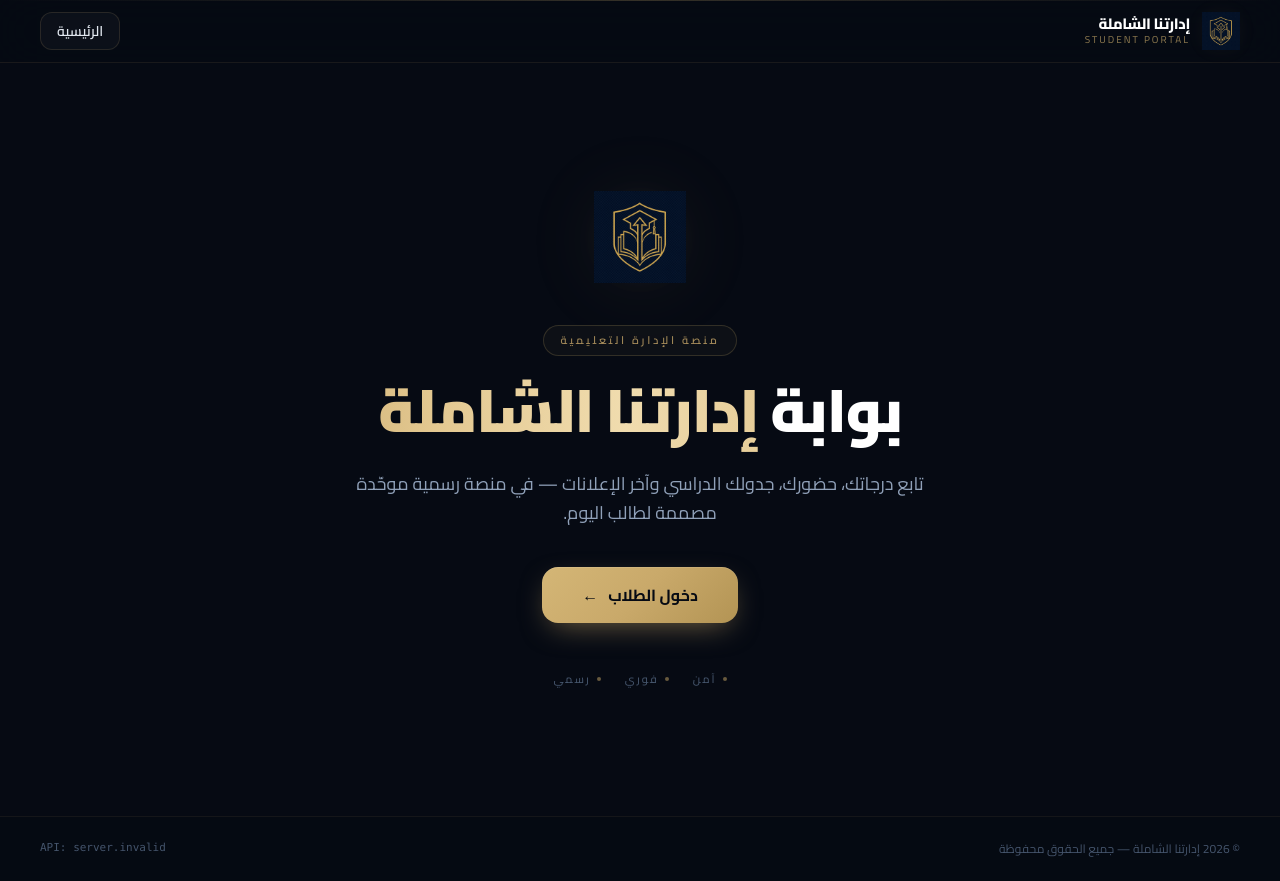
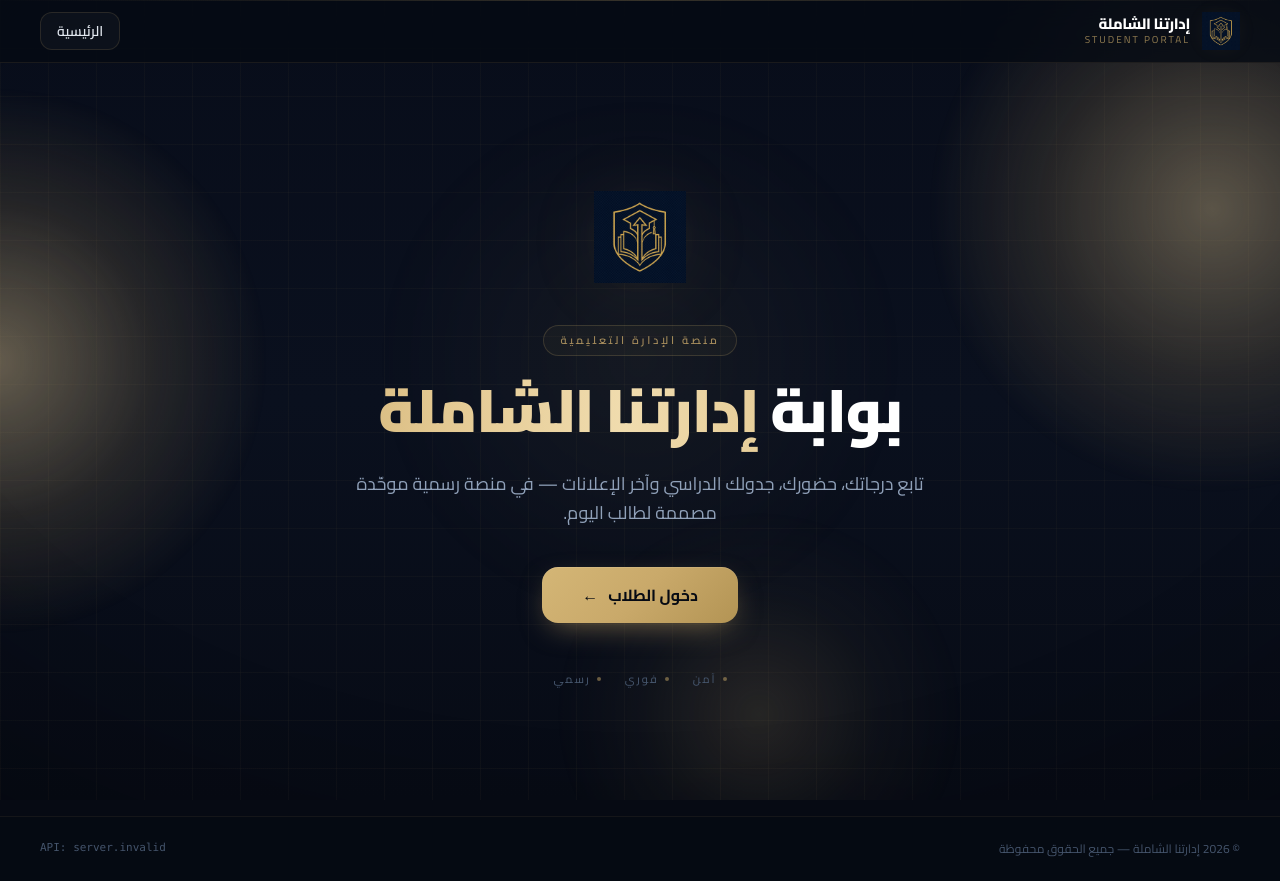
Before and after one commit to amer585/men, a React (Vite) app: page / in a window 1280 px wide. Built offline with nearby package versions, Linux system fonts and the light colour scheme; no server answers.

Commit message:
fix: background invisible — bulletproof z-0/z-10 rewrite

```diff
--- a/App.tsx
+++ b/App.tsx
@@ -23,53 +23,50 @@ function loadSavedStudent(): StudentProfile | null {
   }
 }
 
-function AuroraBackground() {
+function Background() {
   return (
-    <div className="pointer-events-none fixed inset-0 -z-10 overflow-hidden">
-      {/* Base — slightly warmer navy so gold pops */}
-      <div className="absolute inset-0 bg-ink-950" />
-      <div className="absolute inset-0 bg-[linear-gradient(180deg,#080c18,#0a0f1c_50%,#070b15)]" />
-
-      {/* ROYAL GOLD ORBS — bright, visible, fast-moving */}
+    // FIXED + z-0 (NOT negative). Content wrapper uses z-10 so it's always
+    // above. This is the bulletproof pattern — no body-bg-covering trap.
     <div
-        className="animate-orb1 absolute right-[-8rem] top-[-8rem] h-[45rem] w-[45rem] rounded-full"
-        style={{ background: 'radial-gradient(circle, rgba(212,182,118,0.55), rgba(201,169,106,0.22) 35%, transparent 70%)' }}
-      />
+      className="pointer-events-none fixed inset-0 z-0 overflow-hidden"
+      style={{ background: 'linear-gradient(180deg, #080d1a 0%, #0a101e 50%, #070b15 100%)' }}
+    >
+      {/* Orb 1 — top right, bright core ON screen */}
       <div
-        className="animate-orb2 absolute left-[-10rem] top-[10%] h-[40rem] w-[40rem] rounded-full"
-        style={{ background: 'radial-gradient(circle, rgba(227,200,145,0.45), rgba(201,169,106,0.15) 40%, transparent 70%)' }}
-      />
-      <div
-        className="animate-orb3 absolute bottom-[-12rem] left-[28%] h-[42rem] w-[42rem] rounded-full"
-        style={{ background: 'radial-gradient(circle, rgba(201,169,106,0.4), rgba(180,150,80,0.1) 40%, transparent 70%)' }}
-      />
-
-      {/* ROYAL LIGHT RAYS — golden beams from top center */}
-      <div
-        className="absolute left-1/2 top-[-20%] h-[80vh] w-[60vw] -translate-x-1/2"
+        className="animate-orb1 absolute rounded-full"
         style={{
-          background: 'conic-gradient(from 270deg at 50% 0%, transparent 35deg, rgba(212,182,118,0.12) 45deg, rgba(212,182,118,0.04) 55deg, transparent 65deg, transparent 85deg, rgba(212,182,118,0.08) 95deg, transparent 105deg)',
-          animation: 'breathe 12s ease-in-out infinite',
+          width: '500px', height: '500px', right: '-120px', top: '-80px',
+          background: 'radial-gradient(circle, rgba(227,200,145,0.6) 0%, rgba(201,169,106,0.25) 40%, transparent 70%)',
         }}
       />
-
-      {/* Central breathing warmth */}
+      {/* Orb 2 — mid left */}
       <div
-        className="animate-breathe absolute left-1/2 top-[40%] h-[40rem] w-[40rem] -translate-x-1/2 -translate-y-1/2 rounded-full"
-        style={{ background: 'radial-gradient(circle, rgba(212,182,118,0.12), transparent 65%)' }}
+        className="animate-orb2 absolute rounded-full"
+        style={{
+          width: '440px', height: '440px', left: '-100px', top: '30%',
+          background: 'radial-gradient(circle, rgba(227,200,145,0.5) 0%, rgba(201,169,106,0.18) 40%, transparent 70%)',
+        }}
       />
-
-      {/* Faint institutional grid */}
-      <div className="absolute inset-0 bg-[linear-gradient(to_right,rgba(201,169,106,0.04)_1px,transparent_1px),linear-gradient(to_bottom,rgba(201,169,106,0.04)_1px,transparent_1px)] bg-[size:52px_52px]" />
-
-      {/* Diagonal luxury sheen */}
-      <div className="absolute inset-0 opacity-[0.03] bg-[repeating-linear-gradient(135deg,transparent,transparent_140px,rgba(212,182,118,1)_140px,rgba(212,182,118,1)_141px)]" />
-
-      {/* Top gold edge glow */}
-      <div className="absolute inset-x-0 top-0 h-32 bg-gradient-to-b from-gold-500/[0.08] to-transparent" />
-
+      {/* Orb 3 — bottom center */}
+      <div
+        className="animate-orb3 absolute rounded-full"
+        style={{
+          width: '480px', height: '480px', left: '40%', bottom: '-160px',
+          background: 'radial-gradient(circle, rgba(212,182,118,0.45) 0%, rgba(201,169,106,0.12) 40%, transparent 70%)',
+        }}
+      />
+      {/* Breathing center glow */}
+      <div
+        className="animate-breathe absolute rounded-full"
+        style={{
+          width: '600px', height: '600px', left: '50%', top: '45%', transform: 'translate(-50%,-50%)',
+          background: 'radial-gradient(circle, rgba(212,182,118,0.18) 0%, transparent 65%)',
+        }}
+      />
+      {/* Faint grid */}
+      <div className="absolute inset-0 bg-[linear-gradient(to_right,rgba(201,169,106,0.04)_1px,transparent_1px),linear-gradient(to_bottom,rgba(201,169,106,0.04)_1px,transparent_1px)] bg-[size:48px_48px]" />
       {/* Vignette */}
-      <div className="absolute inset-0 bg-[radial-gradient(130%_130%_at_50%_30%,transparent_45%,rgba(0,0,0,0.5)_100%)]" />
+      <div className="absolute inset-0 bg-[radial-gradient(125%_125%_at_50%_35%,transparent_45%,rgba(0,0,0,0.5)_100%)]" />
     </div>
   );
 }
@@ -113,8 +110,9 @@ export default function App() {
   }
 
   return (
-    <div className="relative flex min-h-screen flex-col">
-      <AuroraBackground />
+    <>
+      <Background />
+      <div className="relative z-10 flex min-h-screen flex-col">
         <Header
           view={view}
           onHome={() => (student ? setView('student') : setView('landing'))}
@@ -124,5 +122,6 @@ export default function App() {
         <main className="mx-auto w-full max-w-6xl flex-1 px-4 py-8 md:px-6 md:py-12">{body}</main>
         <Footer />
       </div>
+    </>
   );
 }
--- a/index.css
+++ b/index.css
@@ -23,27 +23,27 @@
   --animate-shimmer: shimmer 6s linear infinite;
   --animate-pulse-soft: pulseSoft 4s ease-in-out infinite;
   --animate-sheen: sheen 2.5s ease-in-out infinite;
-  --animate-orb1: orb1 9s ease-in-out infinite;
-  --animate-orb2: orb2 11s ease-in-out infinite;
-  --animate-orb3: orb3 8s ease-in-out infinite;
-  --animate-breathe: breathe 4s ease-in-out infinite;
+  --animate-orb1: orb1 7s ease-in-out infinite;
+  --animate-orb2: orb2 9s ease-in-out infinite;
+  --animate-orb3: orb3 6s ease-in-out infinite;
+  --animate-breathe: breathe 5s ease-in-out infinite;
 }
 
 @keyframes orb1 {
-  0%, 100% { transform: translate(0, 0) scale(1); opacity: 0.5; }
-  50% { transform: translate(120px, 80px) scale(1.3); opacity: 1; }
+  0%, 100% { transform: translate(0, 0) scale(1); opacity: 0.4; }
+  50% { transform: translate(160px, 100px) scale(1.4); opacity: 1; }
 }
 @keyframes orb2 {
-  0%, 100% { transform: translate(0, 0) scale(1); opacity: 0.4; }
-  50% { transform: translate(-100px, -90px) scale(1.2); opacity: 0.9; }
+  0%, 100% { transform: translate(0, 0) scale(1); opacity: 0.3; }
+  50% { transform: translate(-140px, -110px) scale(1.3); opacity: 0.9; }
 }
 @keyframes orb3 {
-  0%, 100% { transform: translate(0, 0) scale(0.9); opacity: 0.35; }
-  50% { transform: translate(90px, -80px) scale(1.25); opacity: 0.8; }
+  0%, 100% { transform: translate(0, 0) scale(0.85); opacity: 0.3; }
+  50% { transform: translate(120px, -90px) scale(1.3); opacity: 0.85; }
 }
 @keyframes breathe {
-  0%, 100% { opacity: 0.4; transform: scale(1); }
-  50% { opacity: 0.8; transform: scale(1.15); }
+  0%, 100% { opacity: 0.3; transform: translate(-50%, -50%) scale(1); }
+  50% { opacity: 0.7; transform: translate(-50%, -50%) scale(1.2); }
 }
 
 @keyframes fade {
@@ -78,11 +78,14 @@ html { scroll-behavior: smooth; }
 
 body {
   font-family: var(--font-sans);
-  background: var(--color-ink-950);
+  /* Transparent — the Background component paints the base color instead.
+     A solid body bg would paint OVER negative-z-index layers and hide them. */
+  background: transparent;
   color: #dfe4ee;
   -webkit-font-smoothing: antialiased;
   overflow-x: hidden;
 }
+html { background: #060a13; }
 
 /* Refined scrollbar */
 ::-webkit-scrollbar { width: 9px; height: 9px; }
```
Lines whose indentation alone changed are shown as unchanged.
